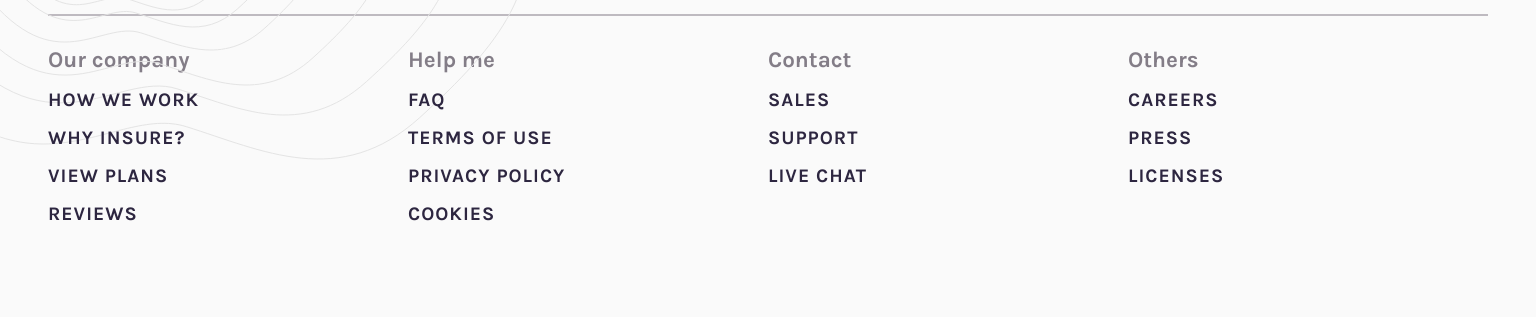
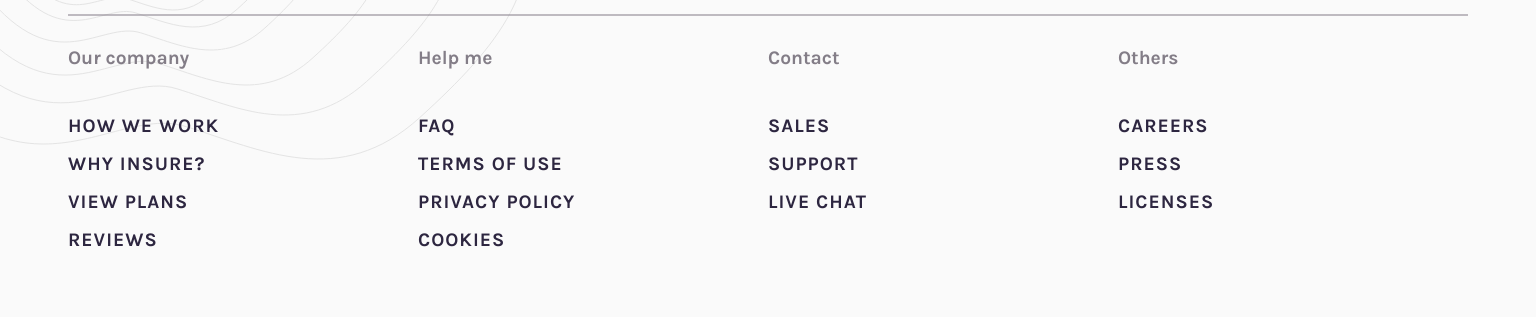
Before and after one commit to TomaszW94/Insure-landing-page, a plain HTML site: page index.html in a window 1536 px wide. Shown: the part 1984-2301 px from the top of the page. Drawn offline with Linux system fonts and the light colour scheme.

Commit message:
fixed max-width on laptops and footer logo is now clickable, added z-index.

```diff
--- a/sass/main.sass
+++ b/sass/main.sass
@@ -28,6 +28,12 @@ body
     max-width: 1440px
     margin: 0 auto
     display: flex
+    @media (min-width: 1280px)
+        max-width: 1220px
+    @media (min-width: 1366px)
+        max-width: 1320px
+    @media (min-width: 1440px)
+        max-width: 1400px
 .desktop
     display: none
     @media (min-width: 1200px)
@@ -289,6 +295,13 @@ body
         @media (min-width: 1200px)
             right: 0
             top: 0
+            height: 30vh
+        @media (min-width: 1366px)
+            height: 28vh
+        @media (min-width: 1440px)
+            height: 30vh
+        @media (min-width: 1441px)
+            height: auto
     &__container
         height: 80vh
         @media (min-width: 1200px)
@@ -463,7 +476,8 @@ body
     &__heading
         color: $darkgrayishViolet
         @media (min-width: 992px)
-            font-size: 1.4rem
+            font-size: 1.2rem
+            margin-bottom: 45px
     &__logo
         z-index: 2
         @media (min-width: 768px)
@@ -507,6 +521,7 @@ body
         right: 0
         width: 100%
         height: 20vh
+        z-index: -1
         @media (min-width: 768px)
             width: auto
             height: auto
```
Also changed, not shown: css/main.css, 1 other file.
